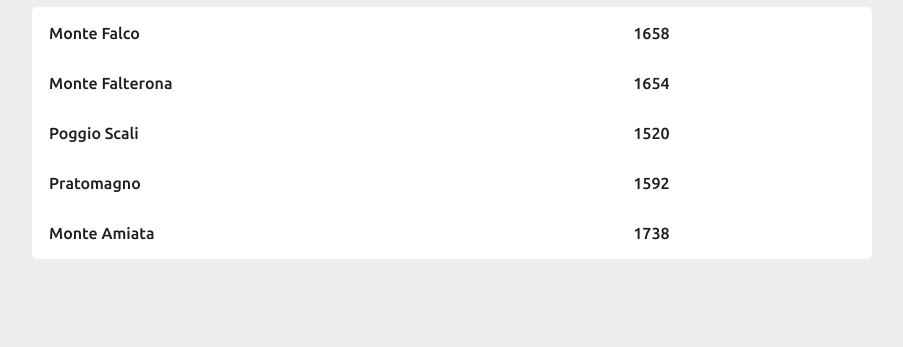
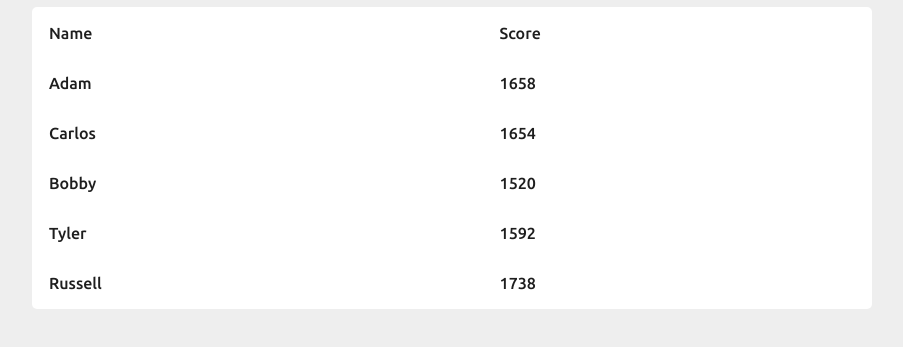
Before and after one commit to AdamKrivoshein/CS361HistoryCrunch, a plain HTML site: page Website/index.html in a window 1280 px wide. Shown: the part 239-586 px from the top of the page, without its empty margins (188-1091 px from the left). Drawn offline with Linux system fonts and the light colour scheme; no server answers.

Commit message:
Integrated the http request with the table using my scraper as a test.

```diff
--- a/Website/script.js
+++ b/Website/script.js
@@ -1,56 +1,48 @@
-// var fullName = "George Washington";
-// var dob = "2/22/1732";
-// var dod = "12/14/2799";
-// var summary = "George Washington (February 22, 1732[b] – December 14, 1799) was an American political leader, military general, statesman, and Founding Father who served as the first president of the United States from 1789 to 1797. Previously, he led Patriot forces to victory in the nation's War for Independence. He presided at the Constitutional Convention of 1787, which established the U.S. Constitution and a federal government. Washington has been called the 'Father of His Country' for his manifold leadership in the formative days of the new nation. ";
-
-// function populateDOB(fullName, dob, dod, summary) {
-//     document.getElementById("name").innerHTML = fullName;
-//     document.getElementById("dob").innerHTML = dob;
-//     document.getElementById("dod").innerHTML = dod;
-//     document.getElementById("summary").innerHTML = summary;
-//     //Temporary patch to demonstrate function and prevent immediate revert to old text.
-//     return false;
-// }
-
-// document.getElementById("people").onclick = function() {
-//     populateDOB(fullName, dob, dod, summary);
-// }
-
 let scores = [
-    { name: "Monte Falco", score: 1658,},
-    { name: "Monte Falterona", score: 1654,},
-    { name: "Poggio Scali", score: 1520,},
-    { name: "Pratomagno", score: 1592,},
-    { name: "Monte Amiata", score: 1738}
+    { name: "Adam", score: 1658,},
+    { name: "Carlos", score: 1654,},
+    { name: "Bobby", score: 1520,},
+    { name: "Tyler", score: 1592,},
+    { name: "Russell", score: 1738}
 ];
 
 function generateTable(table) {
+    var headerRow = table.insertRow();
+    //Making the table header
+    var nameTitle = headerRow.insertCell();
+    var scoreTitle = headerRow.insertCell();
+    nameTitle.innerHTML = "Name";
+    scoreTitle.innerHTML = "Score";
+    //Populate the table
     scores.forEach(function (line) {
         var newRow = table.insertRow();     //Object.keys(line).length
         // Might need sorting here: https://developer.mozilla.org/en-US/docs/Web/JavaScript/Reference/Global_Objects/Object/entries
         for (const [key, val] of Object.entries(line)) {
             var cell = newRow.insertCell();
             cell.innerHTML = `${val}`;
-            //console.log(`${key}: ${val}`);
         }
     })
 }
-//var test = document.createElement("div");
 
 // 2. Receiving Data and Processing
 function reqListener () {
     //test = this.responseText;
     let data = JSON.parse(xmlReq.responseText);
+    console.log(xmlReq.responseText);
     console.log(data);
+    console.log(JSON.parse(data));
+
+    //Editing data
+    // let parsedData = data.split(/","|"]/);
+    let parsedData = JSON.parse(data);
+    console.log(parsedData);
 
     var newRow2 = table.insertRow();
-    for (var i = 0; i < data.length; i++) {
+
+    for (var i = 0; i < parsedData.length; i++) {
         var cell2 = newRow2.insertCell();
-        cell2.innerHTML = data[i];
+        cell2.innerHTML = parsedData[i];
     }
-
-    //let dataPiece = data.personName;
-    //test.textContent = dataPiece;
 }
 
 // 1. Request Setup and Call
```
Also changed, not shown: Website/index.html (+0 -20 lines).
